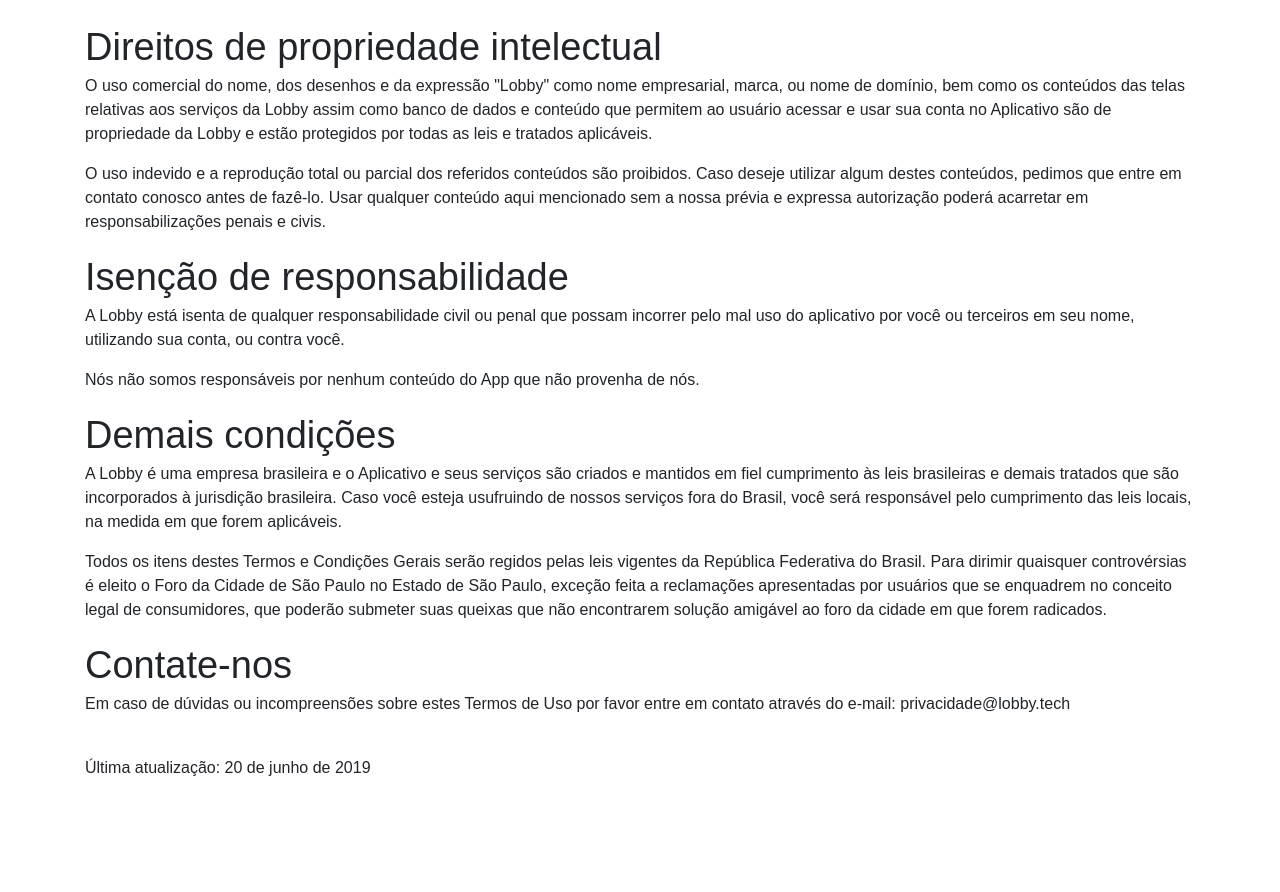
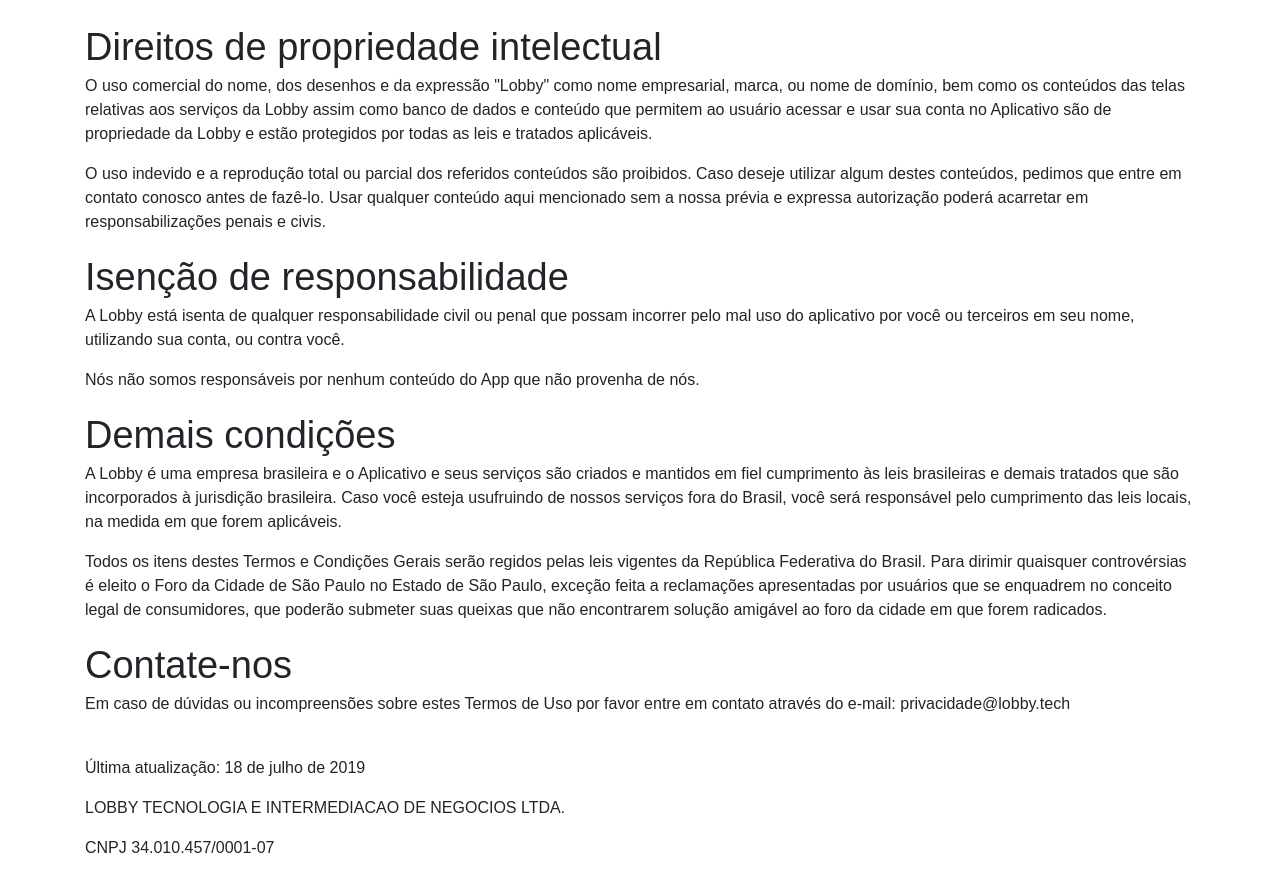
Before and after one commit to lobby-tech/lobby.tech, a Jekyll site: the page built from termos-de-uso/index.html, in a window 1280 px wide and 900 px high, scrolled down 1779 px. Shown: the top 892 px of the window. Built offline with Jekyll 4.4.1, drawn with Linux system fonts in a browser that asks for light colours; before the commit the page ends 2599 px from its top, so only the background shows below that.

Commit message:
Added CNPJ to terms and privacy policy

```diff
--- a/politica-de-privacidade/index.html
+++ b/politica-de-privacidade/index.html
@@ -77,7 +77,9 @@
 
       <footer>
         <br>
-        <p>Última atualização: 20 de junho de 2019</p>
+        <p>Última atualização: 18 de julho de 2019</p>
+        <p>LOBBY TECNOLOGIA E INTERMEDIACAO DE NEGOCIOS LTDA.</p>
+        <p>CNPJ 34.010.457/0001-07</p>
         <br>
       </footer>
     </div>
--- a/termos-de-uso/index.html
+++ b/termos-de-uso/index.html
@@ -66,7 +66,9 @@
 
       <footer>
         <br>
-        <p>Última atualização: 20 de junho de 2019</p>
+        <p>Última atualização: 18 de julho de 2019</p>
+        <p>LOBBY TECNOLOGIA E INTERMEDIACAO DE NEGOCIOS LTDA.</p>
+        <p>CNPJ 34.010.457/0001-07</p>
         <br>
       </footer>
     </div>
```
